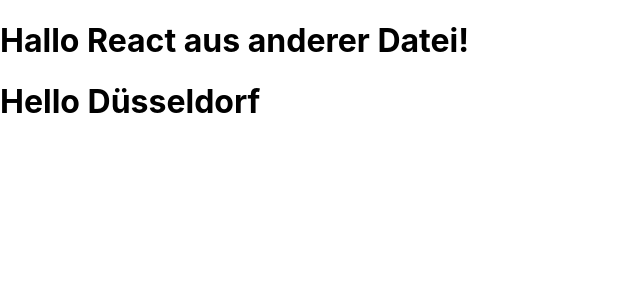
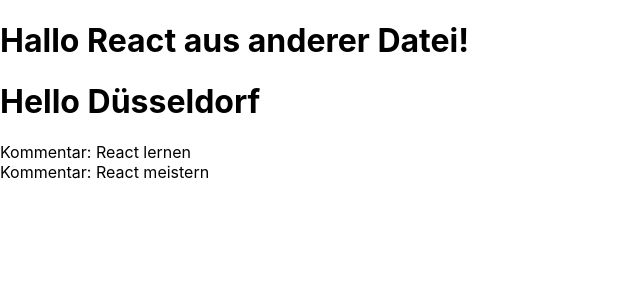
Before and after one commit to SuoraGmbH/react-camp-2022-12, a React (Create React App) app: page / in a window 1280 px wide. Shown: the top 300 px of the page, without its empty margins (0-640 px from the left). Built offline with nearby package versions, Linux system fonts and the light colour scheme.

Commit message:
add timeentryview

```diff
--- a/src/App.tsx
+++ b/src/App.tsx
@@ -1,15 +1,18 @@
 import Welcome from "./Welcome";
-import { ComponentProps } from "react";
+import React, { ComponentProps } from "react";
+import TimeEntryView from "./components/TimeEntryView";
 
 // Example on how to get the type of props of a component
 // const welcomeProps: ComponentProps<typeof Welcome> = { city: "some city" };
 
 function App() {
   return (
-    <div>
+    <>
       <h1>Hallo React aus anderer Datei!</h1>
       <Welcome city="Düsseldorf" />
-    </div>
+      <TimeEntryView comment="React lernen" />
+      <TimeEntryView comment="React meistern" />
+    </>
   );
 }
 
--- /dev/null
+++ b/src/components/TimeEntryView.tsx
@@ -0,0 +1,11 @@
+import React from "react";
+
+interface Props {
+  comment: string;
+}
+
+const TimeEntryView: React.FunctionComponent<Props> = ({ comment }) => {
+  return <div>Kommentar: {comment}</div>;
+};
+
+export default TimeEntryView;
```
